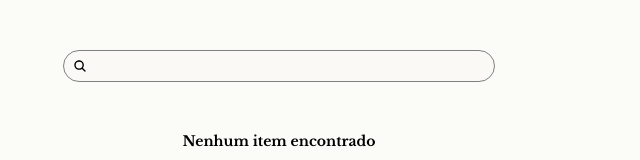
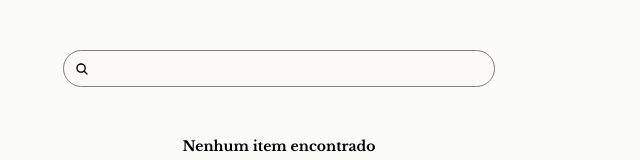
Before and after one commit to thauan11/anota-mais, a React (Create React App) app: page / in a window 1280 px wide. Shown: the top 160 px of the page, without its empty margins (361-1001 px from the left). Built offline with nearby package versions, Linux system fonts and the light colour scheme; the HTML template or start-up script is replaced by a standard one.

Commit message:
feat: css search bar

```diff
--- a/src/pages/Home/style.css
+++ b/src/pages/Home/style.css
@@ -34,20 +34,21 @@
 .home .container .search input {
   width: 90%;
   border: 1px solid grey;
-  border-radius: 20px;
-  padding: 7.5px 20px 7.5px 40px;
+  border-radius: 50px;
+  padding: 10px 40px;
   background-color: #FAF9F6;
   outline: transparent;
   transition: outline 0.3s ease-out;
+  position: relative;
 }
 
 .home .container .search input:focus {
-  outline: 1px solid #000;
+  outline: 1px solid rgba(0, 0, 0, 0.25);
 }
 
 .home .container .search svg {
   position: absolute;
-  left: 7%;
+  left: 2.25rem;
 }
 
 .home .container .lista {
@@ -120,10 +121,15 @@
 
 .home .container .lista .item > div {
   position: absolute;
-  right: 1rem;
+  right: 0;
   display: flex;
   flex-direction: row;
   gap: 0.5rem;
+  transition: right 0.1s linear;
+}
+
+.home .container .lista .item:hover > div {
+  right: 0.5rem;
 }
 
 .home .container .lista .input {
```
